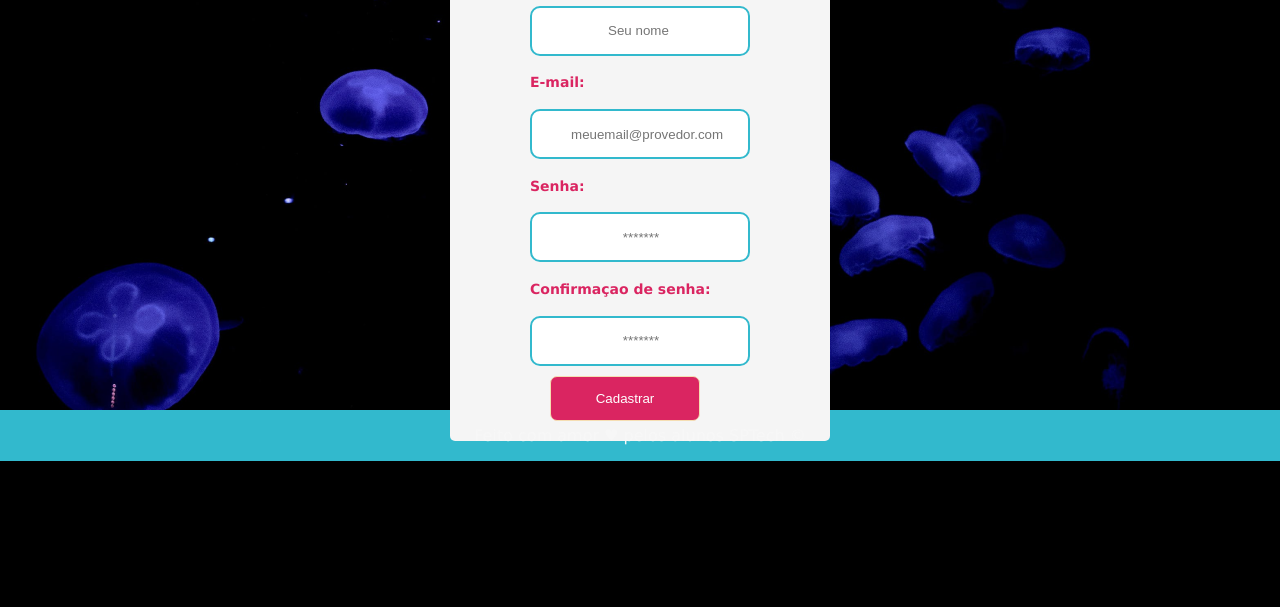
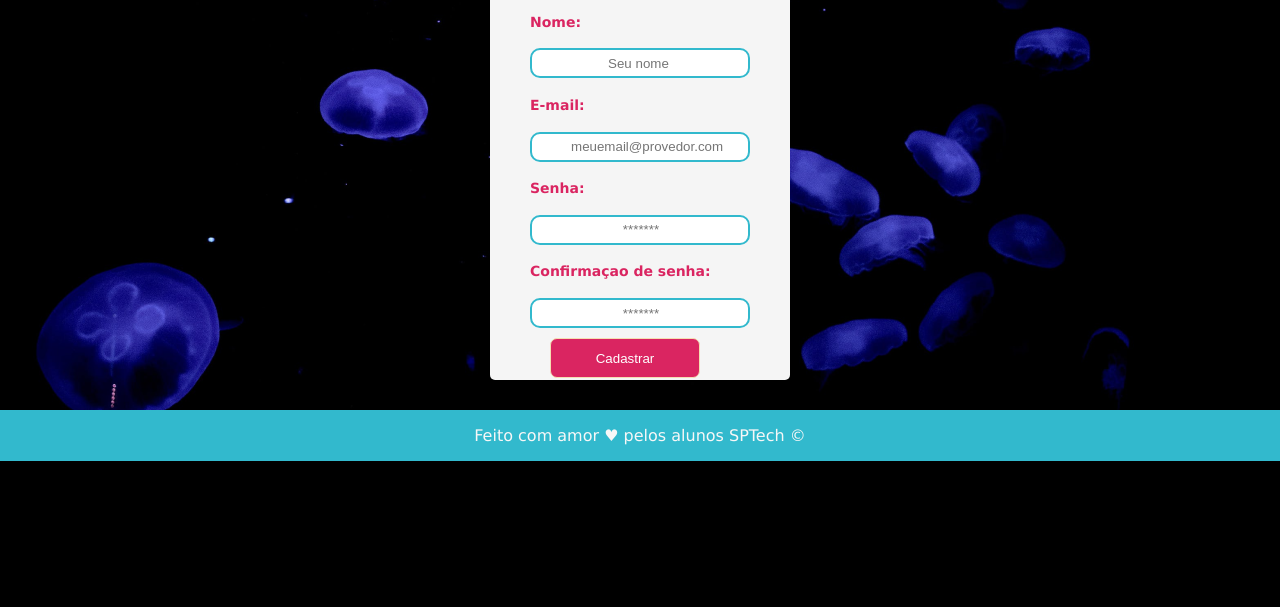
Before and after one commit to pedrohpiress/aquatech, a plain HTML site: page cadastro.html in a window 1280 px wide. Shown: the part 193-800 px from the top of the page. Drawn offline with Linux system fonts and the light colour scheme.

Commit message:
Cadastro finalizado

```diff
--- a/style.css
+++ b/style.css
@@ -102,8 +102,9 @@ body {
     margin-top: 50px;
     background-color: whitesmoke;
     color:  rgb(218, 37, 97);
-    width: 380px;
+    width: 300px;
     display: flex;
+    height: 450px;
     align-items: center;
     justify-content: center;
     border-radius: 5px;
@@ -113,14 +114,14 @@ body {
 
 .box-cadastro input{
     width: 220px;
-    height: 50px;
+    height: 30px;
     border: 2px solid #32b9cd;
     border-radius: 10px;
 }
 
 .box-cadastro button{
     width: 150px;
-    height: 45px;
+    height: 40px;
     color: #fff;
     background-color: rgb(218, 37, 97);
     border: 1px solid wheat;
```
Also changed, not shown: index.html (+2 -0 lines).
